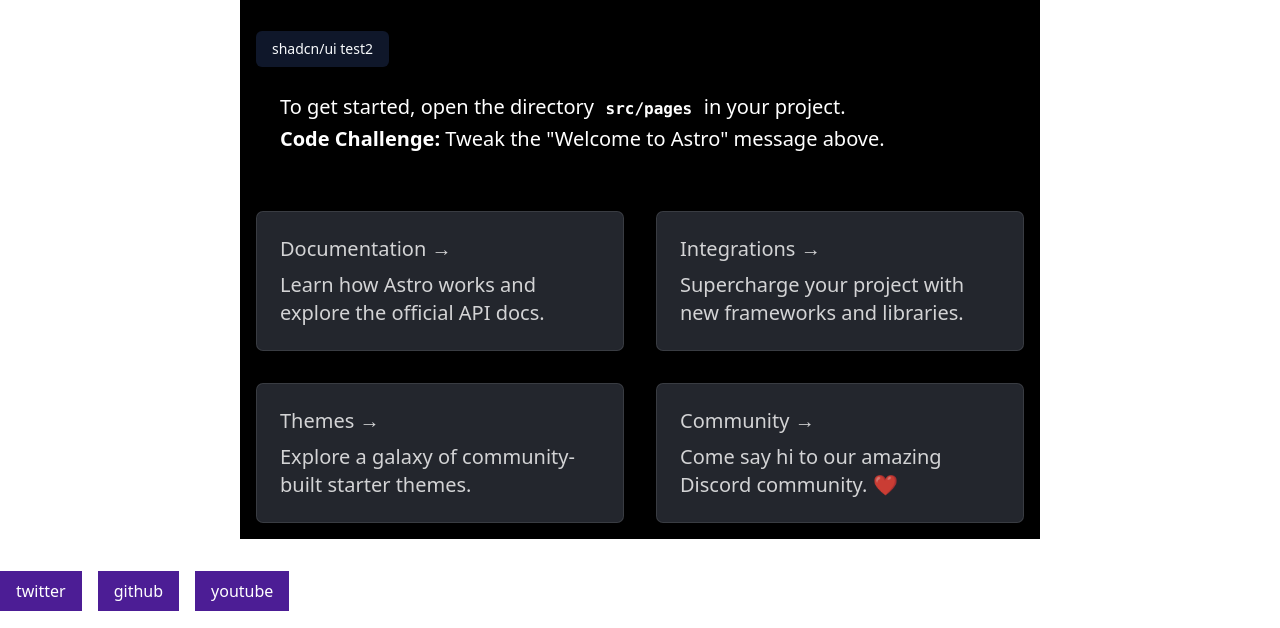
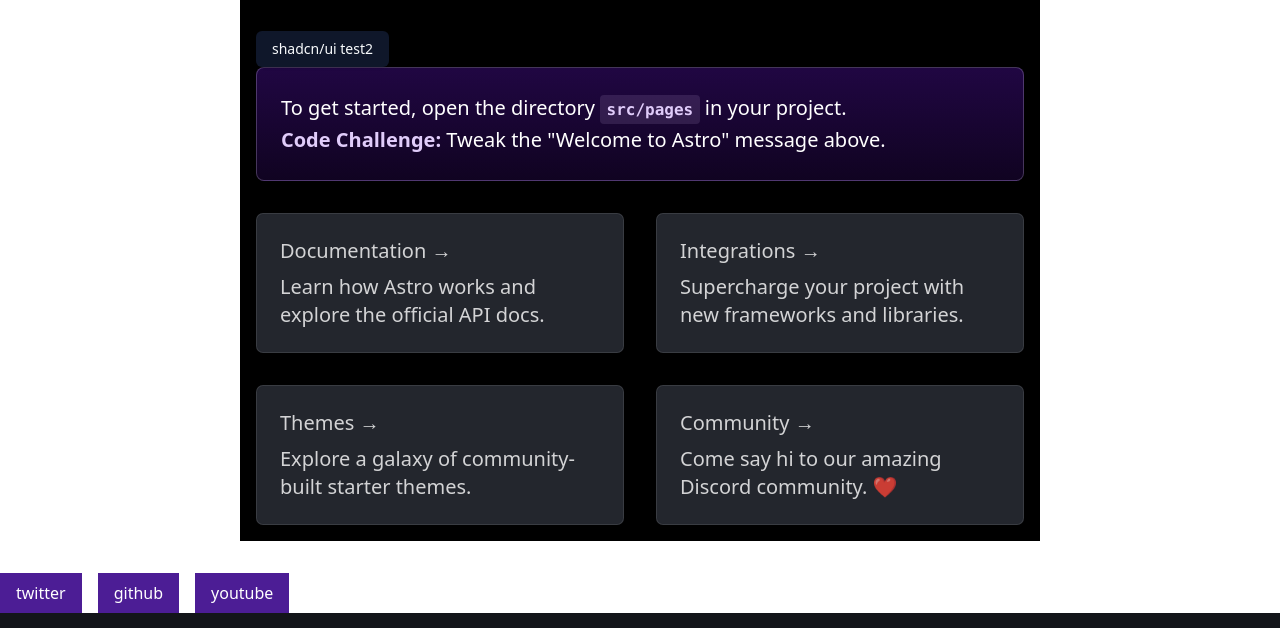
Before and after one commit to 6lueparr0t/6lueparr0t.github.io, an Astro site: page / in a window 1280 px wide. Shown: the part 172-800 px from the top of the page. Built offline with nearby package versions, Linux system fonts and the light colour scheme; Astro itself is replaced by a stand-in of ours.

Commit message:
feat: tutorial chapter 5 done

```diff
--- a/src/pages/index.astro
+++ b/src/pages/index.astro
@@ -39,6 +39,33 @@
 </BaseLayout>
 
 <style>
+  :root {
+    --accent: 136, 58, 234;
+    --accent-light: 224, 204, 250;
+    --accent-dark: 49, 10, 101;
+    --accent-gradient: linear-gradient(
+      45deg,
+      rgb(var(--accent)),
+      rgb(var(--accent-light)) 30%,
+      white 60%
+    );
+  }
+  html {
+    font-family: system-ui, sans-serif;
+    background: #13151a;
+    background-size: 224px;
+  }
+  code {
+    font-family:
+      Menlo,
+      Monaco,
+      Lucida Console,
+      Liberation Mono,
+      DejaVu Sans Mono,
+      Bitstream Vera Sans Mono,
+      Courier New,
+      monospace;
+  }
   main {
     margin: auto;
     padding: 1rem;
```
